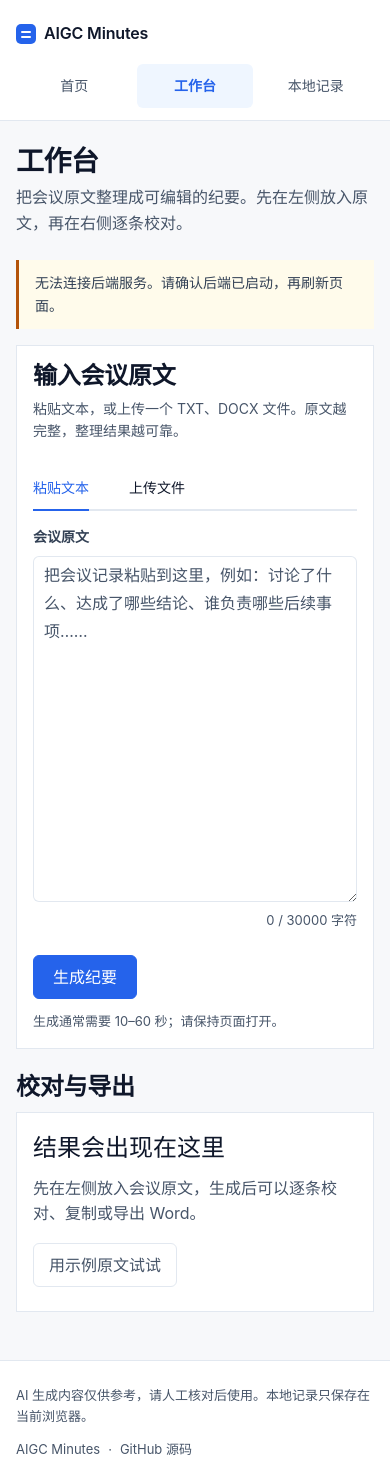
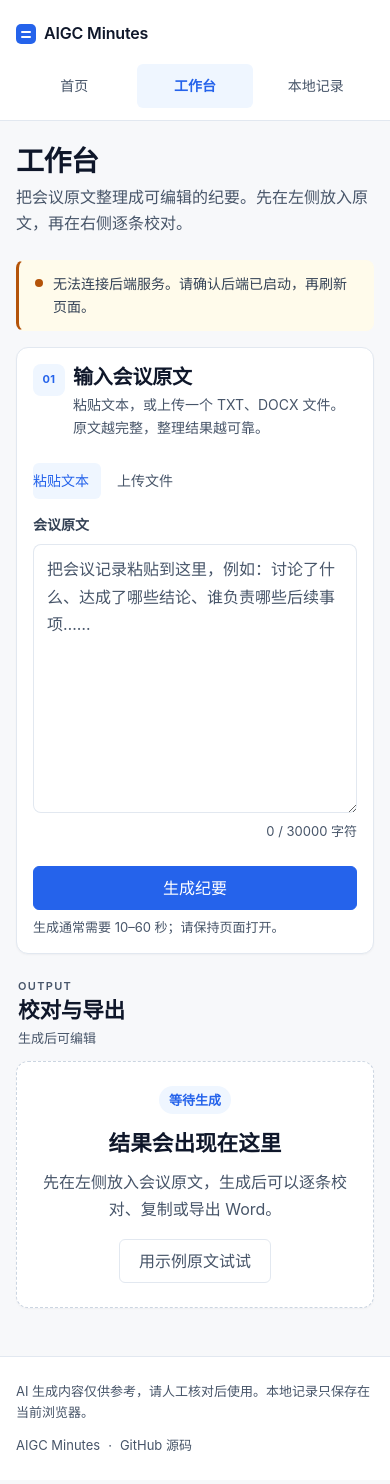
Before and after one commit to ACheng-06/AIGC-Minutes, a Vue app in the folder web/: page /workspace in a window 390 px wide. Built offline with nearby package versions, Linux system fonts and the light colour scheme; no server answers.

Commit message:
feat: 重构工作台输入与纪要编辑界面

```diff
--- a/web/src/components/InputPanel.vue
+++ b/web/src/components/InputPanel.vue
@@ -104,11 +104,14 @@ function submit(): void {
 <template>
   <section class="input-panel" :aria-busy="loading" aria-labelledby="input-title">
     <div class="panel-heading">
-      <h2 id="input-title">输入会议原文</h2>
-      <p>粘贴文本，或上传一个 TXT、DOCX 文件。原文越完整，整理结果越可靠。</p>
+      <span class="panel-step" aria-hidden="true">01</span>
+      <div class="panel-heading-copy">
+        <h2 id="input-title">输入会议原文</h2>
+        <p>粘贴文本，或上传一个 TXT、DOCX 文件。原文越完整，整理结果越可靠。</p>
+      </div>
     </div>
 
-    <el-tabs v-model="activeTab">
+    <el-tabs v-model="activeTab" class="input-tabs">
       <el-tab-pane label="粘贴文本" name="text">
         <label class="field-label" for="meeting-text">会议原文</label>
         <el-input
@@ -117,7 +120,7 @@ function submit(): void {
           name="meeting-text"
           autocomplete="off"
           type="textarea"
-          :rows="12"
+          :rows="9"
           resize="vertical"
           :disabled="loading"
           aria-describedby="meeting-text-help"
@@ -179,45 +182,95 @@ function submit(): void {
 .input-panel {
   padding: var(--space-5);
   border: 1px solid var(--color-border);
+  border-radius: var(--radius-lg);
   background: var(--color-surface);
+  box-shadow: var(--shadow-xs);
 }
 
 .panel-heading {
+  display: flex;
+  align-items: flex-start;
+  gap: var(--space-3);
   margin-bottom: var(--space-5);
 }
 
-.panel-heading h2 {
-  font-size: var(--font-size-h2);
+.panel-step {
+  flex-shrink: 0;
+  display: inline-flex;
+  align-items: center;
+  justify-content: center;
+  width: 32px;
+  height: 32px;
+  border-radius: var(--radius-sm);
+  background: var(--color-primary-soft);
+  color: var(--color-primary);
+  font-size: 11px;
+  font-weight: 700;
+  letter-spacing: 0.04em;
 }
 
-.panel-heading p {
-  margin-top: var(--space-2);
+.panel-heading-copy h2 {
+  font-size: 1.25rem;
+  line-height: 1.3;
+}
+
+.panel-heading-copy p {
+  margin-top: var(--space-1);
   color: var(--color-fg-muted);
   font-size: var(--font-size-small);
+  line-height: 1.6;
 }
 
-.input-panel :deep(.el-tabs__header) {
+.input-tabs :deep(.el-tabs__header) {
   margin-bottom: var(--space-4);
 }
 
-.input-panel :deep(.el-tabs__item) {
-  min-height: 44px;
+.input-tabs :deep(.el-tabs__nav-wrap::after),
+.input-tabs :deep(.el-tabs__active-bar) {
+  display: none;
+}
+
+.input-tabs :deep(.el-tabs__nav) {
+  gap: 4px;
+}
+
+.input-tabs :deep(.el-tabs__item) {
+  height: 36px;
+  padding: 0 12px;
+  border-radius: var(--radius-xs);
+  color: var(--color-fg-muted);
   font-size: var(--font-size-small);
+  transition:
+    background-color var(--duration-fast) var(--ease-out),
+    color var(--duration-fast) var(--ease-out);
+}
+
+.input-tabs :deep(.el-tabs__item.is-active) {
+  background: var(--color-primary-soft);
+  color: var(--color-primary);
 }
 
 .input-panel :deep(.el-textarea__inner) {
+  min-height: 200px;
+  padding: 12px 14px;
+  border-radius: var(--radius-sm);
   font-size: var(--font-size-body);
-  line-height: 1.75;
+  line-height: 1.7;
 }
 
 .input-panel :deep(.el-upload-dragger) {
   padding: var(--space-6) var(--space-4);
-  border-color: var(--color-border);
+  border-color: var(--color-border-strong);
+  border-radius: var(--radius-sm);
   background: var(--color-surface-subtle);
+  transition:
+    border-color var(--duration-fast) var(--ease-out),
+    background-color var(--duration-fast) var(--ease-out);
 }
 
 .input-panel :deep(.el-upload-dragger:hover) {
   border-color: var(--color-primary);
+  background: var(--color-primary-soft);
 }
 
 .file-hint {
@@ -260,10 +313,13 @@ function submit(): void {
 
 .input-actions {
   display: flex;
-  flex-wrap: wrap;
-  align-items: center;
-  gap: var(--space-3) var(--space-5);
+  flex-direction: column;
+  gap: var(--space-2);
   margin-top: var(--space-5);
+}
+
+.generate-button {
+  width: 100%;
 }
 
 .input-actions :deep(.el-button) {
@@ -271,9 +327,9 @@ function submit(): void {
 }
 
 .action-tip {
-  max-width: 36ch;
   color: var(--color-fg-muted);
   font-size: var(--font-size-caption);
+  line-height: 1.5;
 }
 
 @media (max-width: 640px) {
@@ -281,9 +337,8 @@ function submit(): void {
     padding: var(--space-4);
   }
 
-  .input-actions {
-    align-items: flex-start;
-    flex-direction: column;
+  .panel-heading {
+    gap: var(--space-2);
   }
 }
 </style>
--- a/web/src/styles/tokens.css
+++ b/web/src/styles/tokens.css
@@ -4,7 +4,7 @@
  * 现代 SaaS 方向：冷净浅灰底、白色内容面、深墨文字、单一蓝色强调。
  * 组件不要直接写十六进制颜色；新增颜色先加到这一层。
  */
-:root {
+html:root {
   color-scheme: light;
 
   /* Primitive: 中性色 */
--- a/web/src/views/WorkspaceView.vue
+++ b/web/src/views/WorkspaceView.vue
@@ -201,12 +201,16 @@ function handleReinput(): void {
         <p>把会议原文整理成可编辑的纪要。先在左侧放入原文，再在右侧逐条校对。</p>
       </header>
 
-      <p v-if="!backendReachable" class="service-status" role="status">
-        无法连接后端服务。请确认后端已启动，再刷新页面。
-      </p>
-      <p v-else-if="!aiConfigured" class="service-status" role="status">
-        后端尚未配置模型：从示例「体验一下」可查看内置结果；输入自己的原文前，请先配置 server/.env 中的 LLM 变量并重启。
-      </p>
+      <div v-if="!backendReachable" class="service-status" role="status">
+        <span class="service-dot" aria-hidden="true"></span>
+        <p>无法连接后端服务。请确认后端已启动，再刷新页面。</p>
+      </div>
+      <div v-else-if="!aiConfigured && !state.minutes" class="service-status" role="status">
+        <span class="service-dot" aria-hidden="true"></span>
+        <p>
+          后端尚未配置模型：从示例「体验一下」可查看内置结果；输入自己的原文前，请先配置 server/.env 中的 LLM 变量并重启。
+        </p>
+      </div>
 
       <div class="workspace-grid">
         <div class="workspace-input">
@@ -220,7 +224,13 @@ function handleReinput(): void {
         </div>
 
         <section class="workspace-result" aria-labelledby="result-title">
-          <h2 id="result-title" ref="resultHeading" class="result-title" tabindex="-1">校对与导出</h2>
+          <header class="result-heading">
+            <div>
+              <p class="result-eyebrow">OUTPUT</p>
+              <h2 id="result-title" ref="resultHeading" class="result-title" tabindex="-1">校对与导出</h2>
+            </div>
+            <p class="result-hint">生成后可编辑</p>
+          </header>
 
           <div v-if="state.error" class="result-error" role="alert">
             <p>{{ state.error }}</p>
@@ -244,9 +254,10 @@ function handleReinput(): void {
           <MinutesEditor v-else-if="state.minutes" />
 
           <div v-else class="empty-result">
+            <span class="empty-kicker">等待生成</span>
             <p class="empty-title">结果会出现在这里</p>
-            <p>先在左侧放入会议原文，生成后可以逐条校对、复制或导出 Word。</p>
-            <el-button class="demo-button" @click="startDemo">用示例原文试试</el-button>
+            <p class="empty-copy">先在左侧放入会议原文，生成后可以逐条校对、复制或导出 Word。</p>
+            <el-button class="demo-button" size="large" @click="startDemo">用示例原文试试</el-button>
           </div>
         </section>
       </div>
@@ -256,7 +267,7 @@ function handleReinput(): void {
 
 <style scoped>
 .workspace-page {
-  padding-block: var(--space-6) var(--space-8);
+  padding-block: var(--space-6) var(--space-9);
 }
 
 .workspace-inner {
@@ -267,17 +278,36 @@ function handleReinput(): void {
 }
 
 .service-status {
+  display: flex;
+  align-items: flex-start;
+  gap: 10px;
   margin-bottom: var(--space-4);
-  padding: var(--space-3) var(--space-4);
+  padding: 12px 16px;
+  border: 1px solid var(--color-warning-soft);
   border-left: 3px solid var(--color-warning);
+  border-radius: var(--radius-sm);
   background: var(--color-warning-soft);
   color: var(--color-fg-strong);
   font-size: var(--font-size-small);
+  line-height: 1.6;
+}
+
+.service-dot {
+  flex-shrink: 0;
+  width: 8px;
+  height: 8px;
+  margin-top: 6px;
+  border-radius: 50%;
+  background: var(--color-warning);
+}
+
+.service-status p {
+  margin: 0;
 }
 
 .workspace-grid {
   display: grid;
-  grid-template-columns: minmax(320px, 420px) minmax(0, 1fr);
+  grid-template-columns: minmax(340px, 400px) minmax(0, 1fr);
   gap: var(--space-5);
   align-items: start;
 }
@@ -287,24 +317,46 @@ function handleReinput(): void {
   min-width: 0;
 }
 
-.result-title {
+.result-heading {
+  display: flex;
+  align-items: flex-end;
+  justify-content: space-between;
+  gap: var(--space-3);
   margin-bottom: var(--space-3);
-  font-size: var(--font-size-h2);
+  padding-inline: 2px;
 }
 
-.result-title:focus:not(:focus-visible) {
-  outline: none;
+.result-eyebrow {
+  margin-bottom: 2px;
+  color: var(--color-fg-muted);
+  font-size: 11px;
+  font-weight: 600;
+  letter-spacing: 0.12em;
 }
 
-.result-title:focus-visible {
-  outline: 2px solid var(--color-focus);
-  outline-offset: 4px;
+.result-title {
+  margin: 0;
+  font-size: 1.35rem;
+  line-height: 1.2;
+}
+
+.result-hint {
+  color: var(--color-fg-muted);
+  font-size: var(--font-size-caption);
+  white-space: nowrap;
+}
+
+/* 生成后仅用程序化焦点通知读屏；标题不在 Tab 顺序中，不显示视觉焦点环。 */
+.result-title:focus {
+  outline: none;
 }
 
 .result-error {
   margin-bottom: var(--space-3);
   padding: var(--space-3) var(--space-4);
+  border: 1px solid var(--color-danger-soft);
   border-left: 3px solid var(--color-danger);
+  border-radius: var(--radius-sm);
   background: var(--color-danger-soft);
   color: var(--color-fg-strong);
   font-size: var(--font-size-small);
@@ -318,13 +370,17 @@ function handleReinput(): void {
 .result-loading {
   padding: var(--space-5);
   border: 1px solid var(--color-border);
+  border-radius: var(--radius-lg);
   background: var(--color-surface);
+  box-shadow: var(--shadow-xs);
 }
 
 .demo-notice {
   margin-bottom: var(--space-3);
   padding: var(--space-3) var(--space-4);
+  border: 1px solid var(--color-warning-soft);
   border-left: 3px solid var(--color-warning);
+  border-radius: var(--radius-sm);
   background: var(--color-warning-soft);
   color: var(--color-fg-strong);
   font-size: var(--font-size-small);
@@ -344,24 +400,44 @@ function handleReinput(): void {
 .empty-result {
   display: flex;
   flex-direction: column;
-  gap: var(--space-2);
-  min-height: 280px;
-  padding: var(--space-6);
-  border: 1px solid var(--color-border);
+  align-items: center;
+  justify-content: center;
+  min-height: 440px;
+  padding: var(--space-7) var(--space-6);
+  border: 1px dashed var(--color-border-strong);
+  border-radius: var(--radius-lg);
   background: var(--color-surface);
+  box-shadow: var(--shadow-xs);
   color: var(--color-fg-muted);
+  text-align: center;
+}
+
+.empty-kicker {
+  display: inline-flex;
+  padding: 4px 10px;
+  border-radius: 999px;
+  background: var(--color-primary-soft);
+  color: var(--color-primary);
+  font-size: var(--font-size-caption);
+  font-weight: 600;
 }
 
 .empty-title {
+  margin-top: var(--space-3);
   color: var(--color-fg);
-  font-family: var(--font-display);
-  font-size: var(--font-size-h2);
+  font-size: 1.35rem;
+  font-weight: 600;
+}
+
+.empty-copy {
+  max-width: 42ch;
+  margin-top: var(--space-2);
+  line-height: 1.7;
 }
 
 .demo-button {
-  align-self: flex-start;
   min-height: 44px;
-  margin-top: var(--space-2);
+  margin-top: var(--space-4);
 }
 
 @media (max-width: 1000px) {
@@ -375,9 +451,15 @@ function handleReinput(): void {
     padding-block: var(--space-5) var(--space-7);
   }
 
+  .result-heading {
+    align-items: flex-start;
+    flex-direction: column;
+    gap: var(--space-1);
+  }
+
   .empty-result {
-    min-height: 200px;
-    padding: var(--space-4);
+    min-height: 240px;
+    padding: var(--space-5) var(--space-4);
   }
 }
 </style>
```
Also changed, not shown: web/src/components/MinutesEditor.vue (+59 -14 lines), web/src/components/SourcePanel.vue (+29 -15 lines), web/src/views/HomeView.vue (+18 -1 lines).
